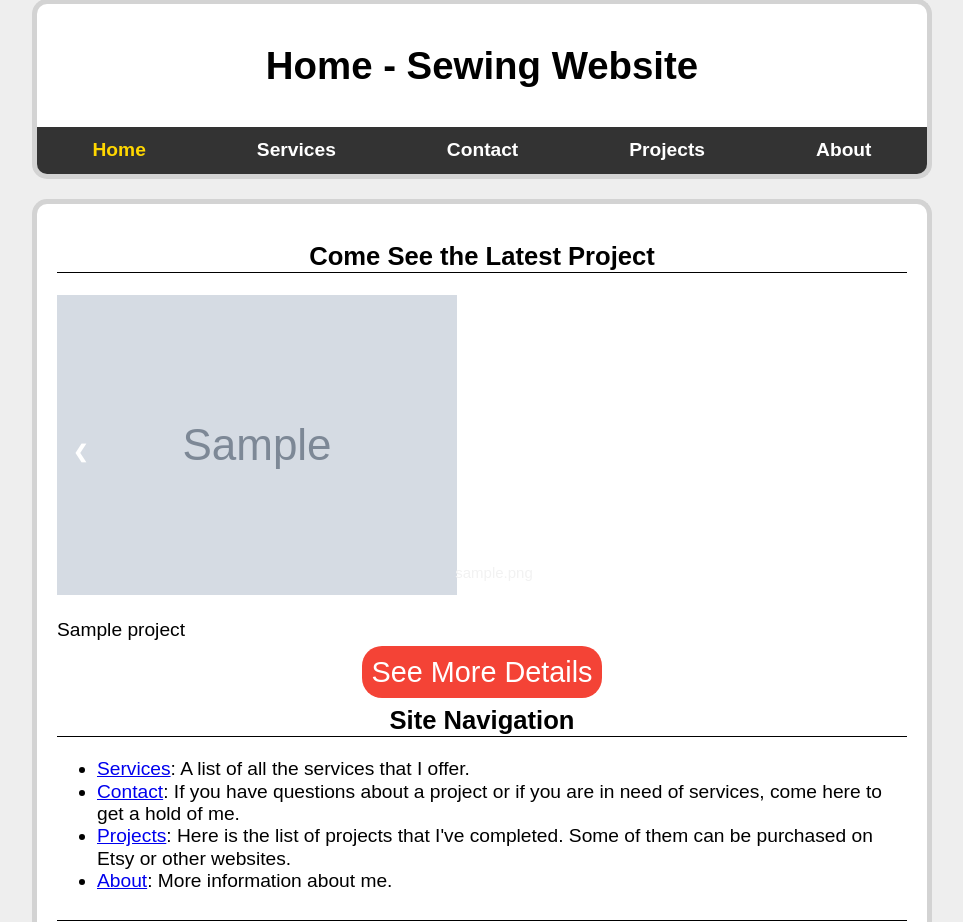
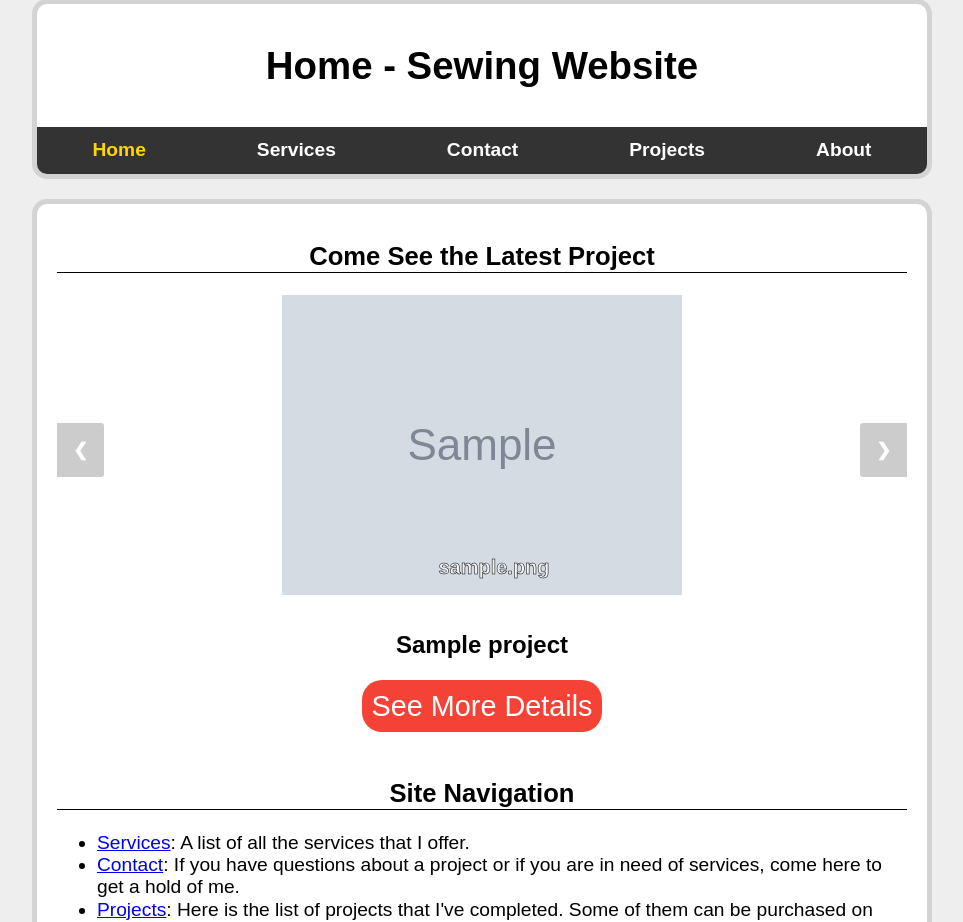
Before and after one commit to nwrocketman64/sewing-website, a Django app: page / in a window 1280 px wide. Shown: the part 21-943 px from the top of the page, without its empty margins (158-1121 px from the left). Run offline with Django 4.2, Linux system fonts and the light colour scheme; tables that the repository leaves empty hold one stand-in row (values such as "Sample post"); grey boxes marked "Sample" are stand-in pictures.

Commit message:
Images now resize on upload, updated CSS

```diff
--- a/sewing_site/main_site/admin.py
+++ b/sewing_site/main_site/admin.py
@@ -28,6 +28,7 @@
     )
 
 
+# Register all the models that need to appear in admin.
 admin.site.register(Project)
 admin.site.register(Request, RequestAdmin)
 admin.site.register(Image, ImageAdmin)
--- a/sewing_site/main_site/models.py
+++ b/sewing_site/main_site/models.py
@@ -2,7 +2,7 @@
 from django.db import models
 from django.urls import reverse
 from django.utils.text import slugify
-from PIL import Image
+from PIL import Image as PILImage
 
 # Create your models here.
 
@@ -30,6 +30,17 @@
 
         # Save everything else.
         super().save(*args, **kwargs)
+
+        # Set the base width and height for the thumbnail of the image.
+        base_width = 850
+        base_height = 850
+
+        # Grab the image that was just saved.
+        img = PILImage.open(self.image.path)
+
+        # Resize the image that was just save and then save the image.
+        img.thumbnail((base_width, base_height), PILImage.LANCZOS)
+        img.save(self.image.path)
 
 
 class Project(models.Model):
--- a/sewing_site/main_site/static/main_site/css/small.css
+++ b/sewing_site/main_site/static/main_site/css/small.css
@@ -20,6 +20,10 @@
 h2, h3, h4 {
     border-bottom: black solid 1px;
     padding-bottom: 5px;
+}
+
+section {
+    padding-bottom: 20px;
 }
 
 /* Code for the header section of the page */
@@ -101,6 +105,7 @@
     display: block;
 }
 
+/* Code for the red buttons */
 .btn {
     text-align: center;
 }
@@ -128,7 +133,7 @@
 }
 
 .slides img {
-    display: inline;
+    display: block;
 }
 
 .prev, .next {
@@ -144,6 +149,7 @@
     transition: 0.6s ease;
     border-radius: 0 3px 3px 0;
     user-select: none;
+    background-color: rgba(0, 0, 0, 0.2)
 }
 
 .next {
@@ -157,12 +163,14 @@
 
 .text {
     color: #f2f2f2;
-    font-size: 15px;
+    font-size: 20px;
     padding: 8px 12px;
     position: absolute;
     bottom: 8px;
     width: 100%;
     text-align: center;
+    font-weight: bold;
+    -webkit-text-stroke: 0.5px black;
 }
 
 .fade {
@@ -175,7 +183,15 @@
     to {opacity: 1}
 }
 
-/* Contact Form Page */
+/* Code for the Home Page */
+.project-title {
+    text-align: center;
+    font-weight: bold;
+    font-size: 1.5rem;
+    padding: 15px;
+}
+
+/* Code for the Contact Form Page */
 form label {
     display: block;
     margin-top: 10px;
@@ -213,6 +229,7 @@
     display: grid;
     grid-template-columns: 1fr;
     gap: 15px;
+    align-items: center;
 }
 
 .project-item {
@@ -226,6 +243,12 @@
 .project-item img {
     border: 2px solid red;
     border-radius: 15px 15px 15px 15px;
+}
+
+/* Code for the Project Detail Page */
+.last-update {
+    color: grey;
+    font-size: 0.7rem;
 }
 
 /* Code for the footer section of the page */
--- a/sewing_site/main_site/templates/main_site/index.html
+++ b/sewing_site/main_site/templates/main_site/index.html
@@ -14,13 +14,13 @@
             {% for image in project.images.all %}
             <div class="slides fade">
                 <img src="{{ image.image.url }}" alt="{{ image.image_title }}">
-                <div class="text">{{ image.image_title }}</div>
+                <div class="text fade">{{ image.image_title }}</div>
             </div>
             {% endfor %}
             <a class="prev" onclick="plusSlides(-1)">&#10094;</a>
             <a class="next" onclick="plusSlides(1)">&#10095;</a>
         </div>
-        <p>{{ project.title }}</p>
+        <p class="project-title">{{ project.title }}</p>
         <p class="btn"><a href="{% url "project-details" project.slug %}">See More Details</a></p>
     </section>
     {% endif %}
--- a/sewing_site/main_site/templates/main_site/project-details.html
+++ b/sewing_site/main_site/templates/main_site/project-details.html
@@ -11,8 +11,7 @@
 
 {% block content %}
     <section>
-        <h2>{{ project.title }}</h2>
-        <p>Last Updated: {{ project.last_update }}</p>
+        <p class="last-update">Last Updated: <time datetime="{{ project.last_update|date:'Y-m-d H:i' }}">{{ project.last_update }}</time></p>
         <div class="slide-container">
             {% for image in project.images.all %}
             <div class="slides fade">
@@ -25,6 +24,8 @@
         </div>
         <h3>Description</h3>
         {{ project.description|linebreaks }}
+        {% if project.external_url %}
         <p class="btn"><a href="{{ project.external_url }}">Learn More</a></p>
+        {% endif %}
     </section>
 {% endblock %}
```
